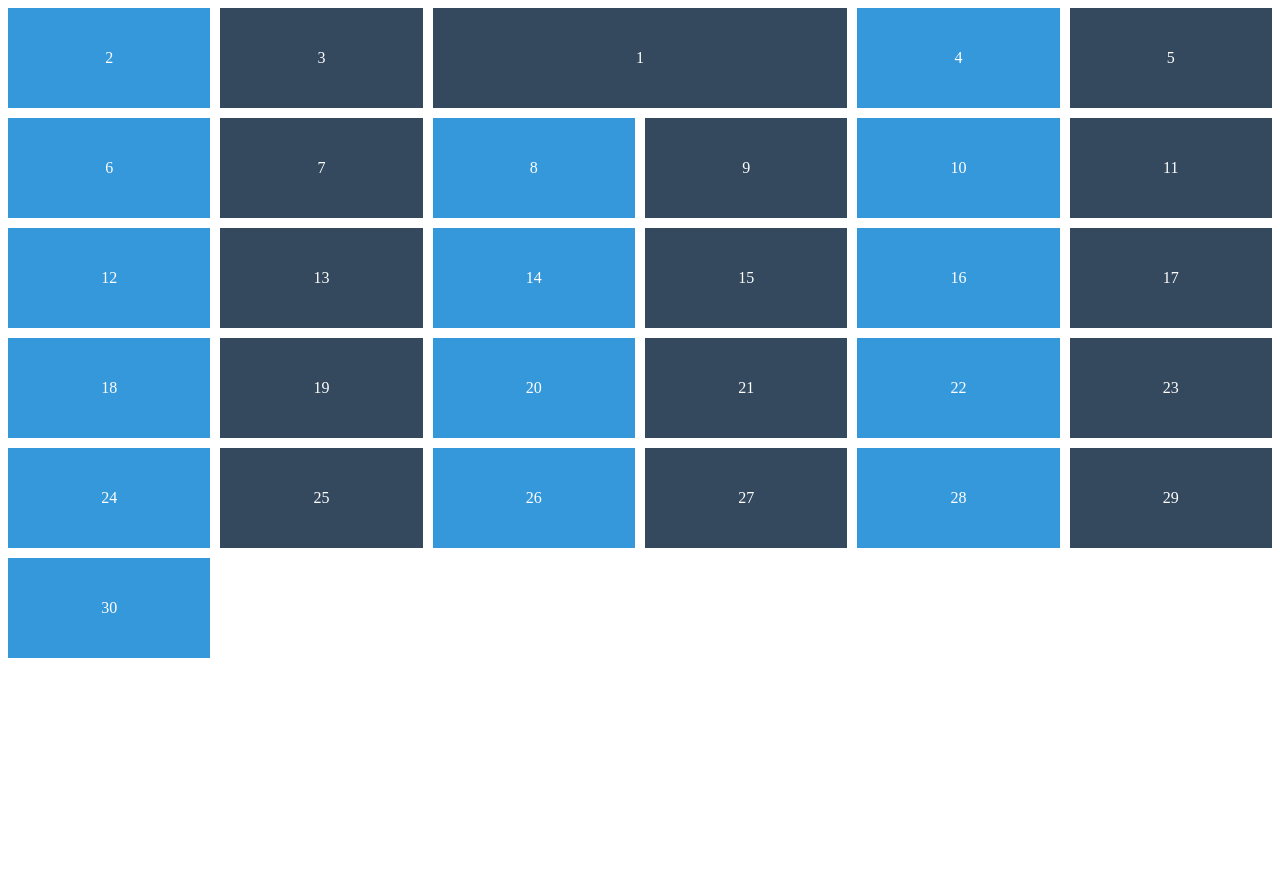
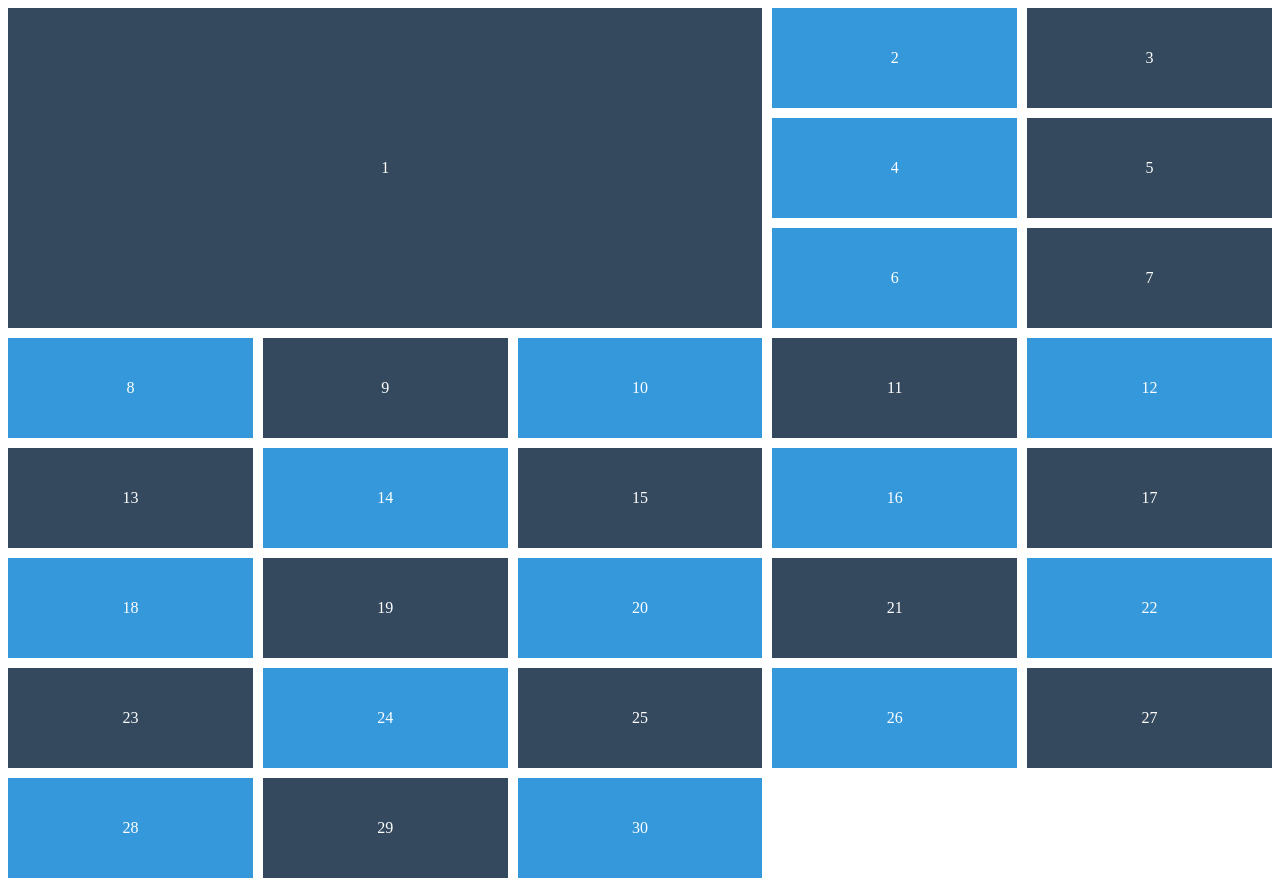
Before and after one commit to callmedevmomo/css-master, a plain HTML site: page grid.html in a window 1280 px wide. Before the commit the page ends 800 px from the top, so only its background shows below. Drawn offline with Linux system fonts and the light colour scheme.

Commit message:
Grid Row, Row Start and End

```diff
--- a/grid.html
+++ b/grid.html
@@ -10,8 +10,9 @@
         display: grid;
         grid-gap: 10px;
         grid-auto-rows: 100px;
-        grid-auto-flow: row dense;
-        grid-template-columns: [first-line] 1fr [second-line] 1fr [third-line] 1fr [fourth-line] 1fr [fifth-line] 1fr [sixth-line] 1fr;
+        grid-auto-flow: dense;
+        grid-template-columns: repeat(5, 1fr);
+        /* [first-line] 1fr [second-line] 1fr [third-line] 1fr [fourth-line] 1fr [fifth-line] 1fr [sixth-line] 1fr; */
         /* [first-line] repeat(5, 1fr) [last-line]; */
         /* grid-template-areas:
           "header header header"
@@ -45,8 +46,11 @@
       }
       .box:first-child {
         /* grid-column: 1/3; */
-        grid-column-start: third-line;
-        grid-column-end: fifth-line;
+        /* grid-row-start: 2; */
+        /* grid-row-end: 5; */
+        /* grid-row: 1/5; */
+        grid-row: span 3;
+        grid-column: span 3;
       }
     </style>
   </head>
```
Also changed, not shown: README.md.
